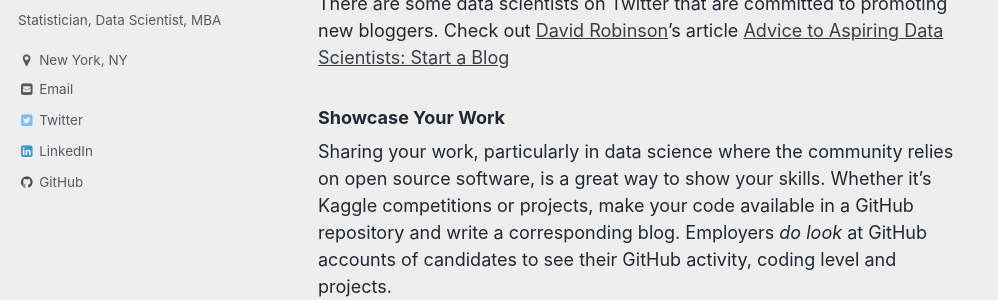
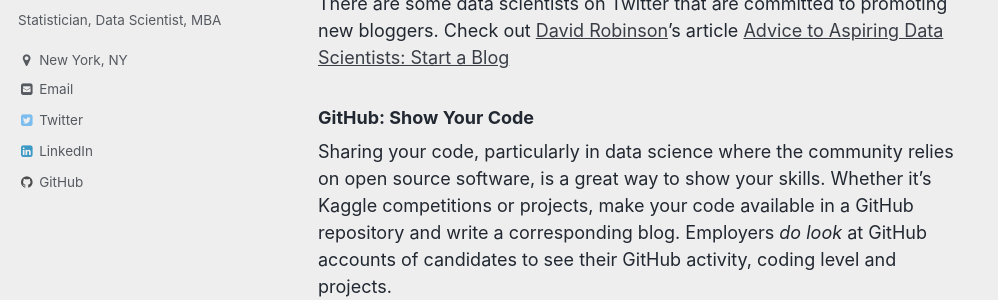
Before and after one commit to reshamas/reshamas.github.io, a Jekyll site: the page built from _posts/2018-02-26-first-data-science-job.md, in a window 1280 px wide and 900 px high, scrolled down 1783 px. Shown: the part 153-453 px from the top of the window, without its empty margins (0-998 px from the left). Built offline with Jekyll 4.4.1, drawn with Linux system fonts in a browser that asks for light colours.

Commit message:
Update 2018-02-26-first-data-science-job.md

```diff
--- a/_posts/2018-02-26-first-data-science-job.md
+++ b/_posts/2018-02-26-first-data-science-job.md
@@ -39,8 +39,8 @@
 ### Blogging
 There are some data scientists on Twitter that are committed to promoting new bloggers.  Check out [David Robinson](https://twitter.com/drob)'s article [Advice to Aspiring Data Scientists: Start a Blog](http://varianceexplained.org/r/start-blog/)
 
-### Showcase Your Work
-Sharing your work, particularly in data science where the community relies on open source software, is a great way to show your skills.  Whether it's Kaggle competitions or projects, make your code available in a GitHub repository and write a corresponding blog.  Employers *do look* at GitHub accounts of candidates to see their GitHub activity, coding level and projects.
+### GitHub: Show Your Code
+Sharing your code, particularly in data science where the community relies on open source software, is a great way to show your skills.  Whether it's Kaggle competitions or projects, make your code available in a GitHub repository and write a corresponding blog.  Employers *do look* at GitHub accounts of candidates to see their GitHub activity, coding level and projects.
 
 
 ## Networking
```
